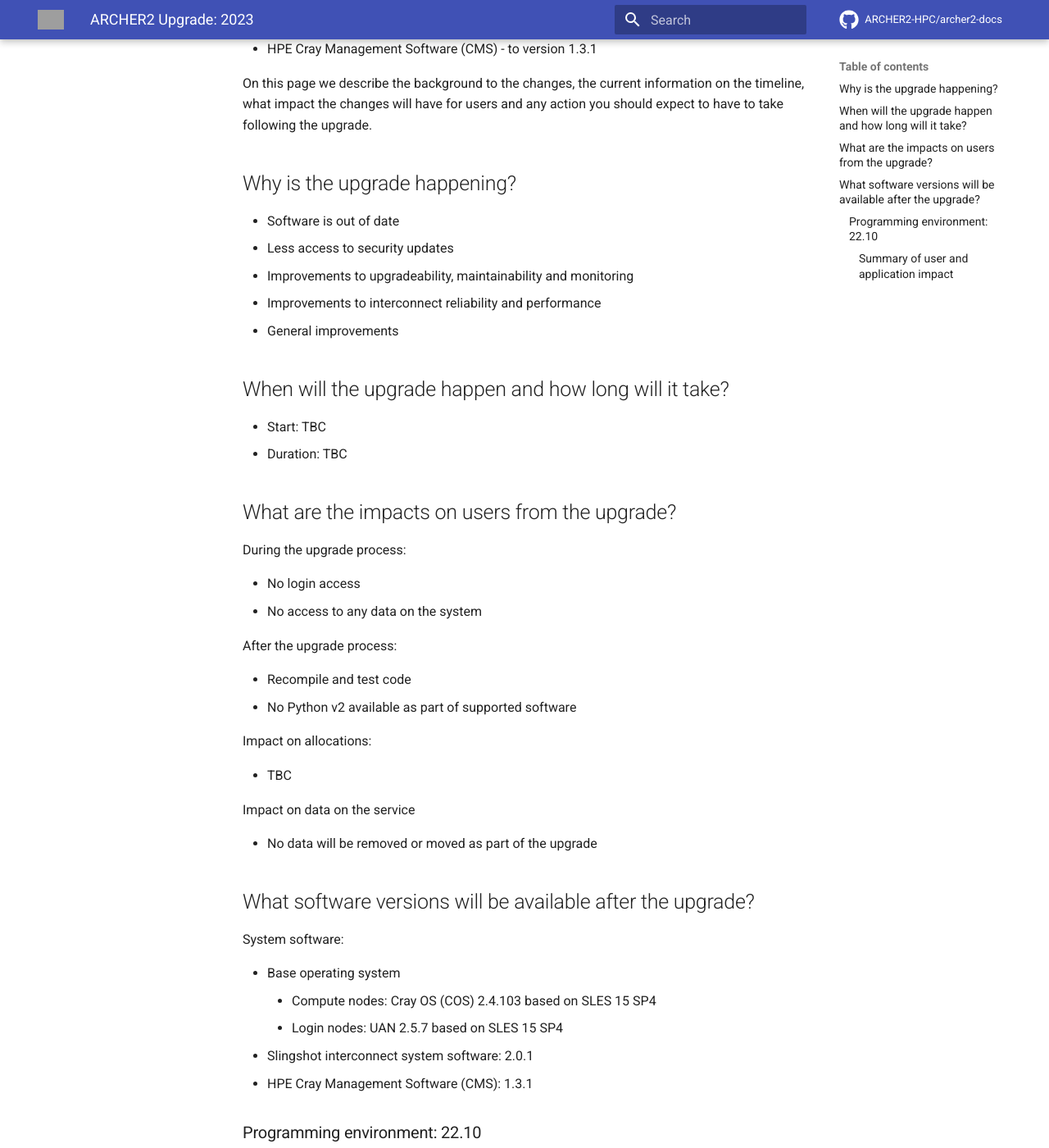
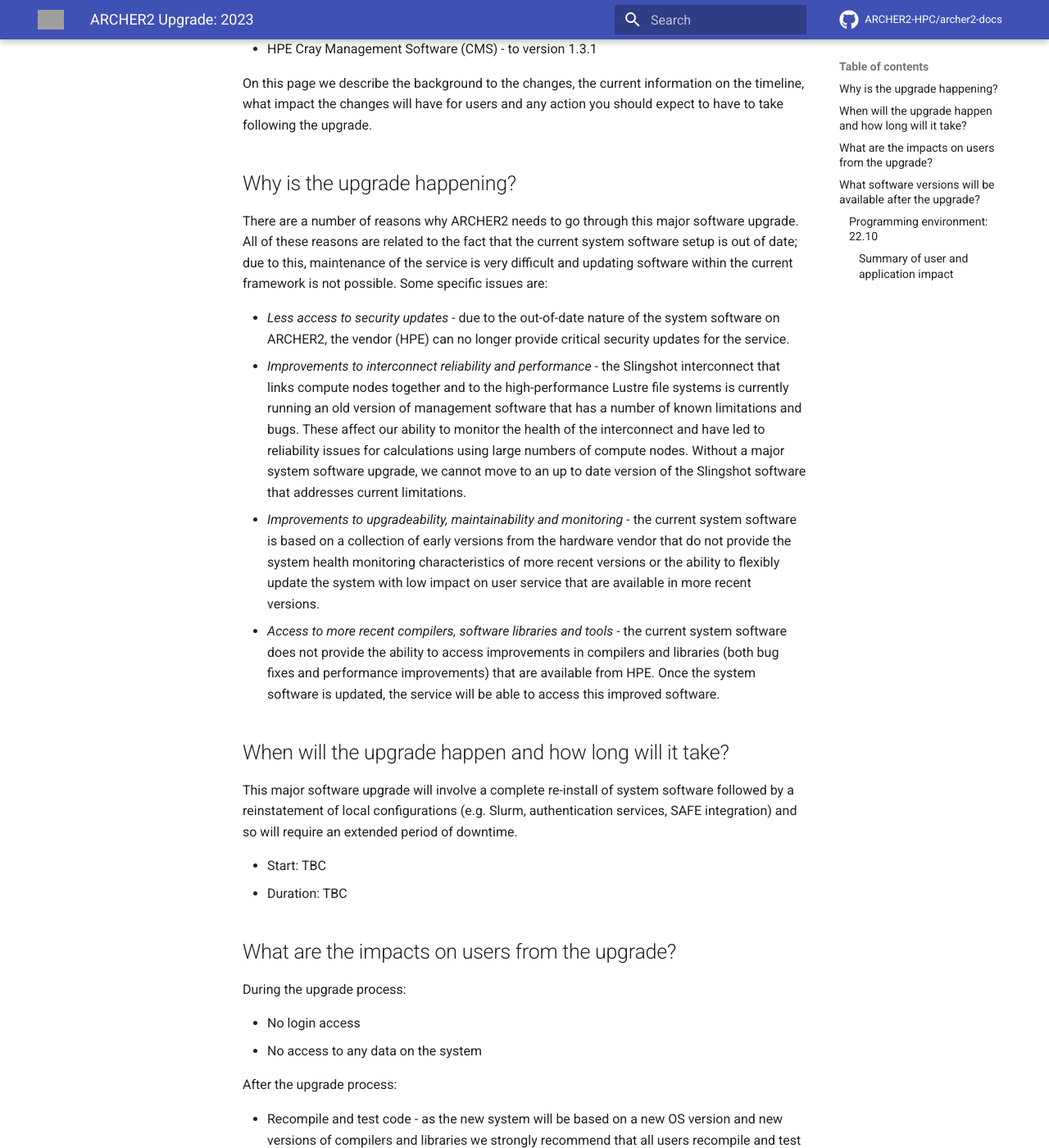
Before and after one commit to ARCHER2-HPC/archer2-docs, an MkDocs documentation site: the page built from docs/faq/upgrade-2023.md, in a window 1280 px wide and 1400 px high, scrolled down 573 px. Shown: the whole window at 82% size. Built offline with MkDocs 1.6.1 and Material for MkDocs 9.7.7, drawn with Linux system fonts in a browser that asks for light colours; comment, search, counter and statistics services are not loaded; some of the changed text lies outside the part shown; grey boxes are pictures that could not be loaded.

Commit message:
Updates update FAQ

```diff
--- a/docs/faq/upgrade-2023.md
+++ b/docs/faq/upgrade-2023.md
@@ -23,13 +23,37 @@
 
 ## Why is the upgrade happening?
 
- - Software is out of date
- - Less access to security updates
- - Improvements to upgradeability, maintainability and monitoring
- - Improvements to interconnect reliability and performance
- - General improvements
+There are a number of reasons why ARCHER2 needs to go through this major software
+upgrade. All of these reasons are related to the fact that the current system
+software setup is out of date; due to this, maintenance of the service is very
+difficult and updating software within the current framework is not possible.
+Some specific issues are:
+
+ - *Less access to security updates* - due to the out-of-date nature of the system
+   software on ARCHER2, the vendor (HPE) can no longer provide critical security
+   updates for the service.
+ - *Improvements to interconnect reliability and performance* - the Slingshot interconnect
+   that links compute nodes together and to the high-performance Lustre file systems
+   is currently running an old version of management software that has a number of known
+   limitations and bugs. These affect our ability to monitor the health of the interconnect
+   and have led to reliability issues for calculations using large numbers of compute nodes.
+   Without a major system software upgrade, we cannot move to an up to date version of the
+   Slingshot software that addresses current limitations.
+ - *Improvements to upgradeability, maintainability and monitoring* - the current system software
+   is based on a collection of early versions from the hardware vendor that do not provide
+   the system health monitoring characteristics of more recent versions or the ability to
+   flexibly update the system with low impact on user service that are available in more
+   recent versions.
+ - *Access to more recent compilers, software libraries and tools* - the current system
+   software does not provide the ability to access improvements in compilers and libraries
+   (both bug fixes and performance improvements) that are available from HPE. Once the
+   system software is updated, the service will be able to access this improved software.
 
 ## When will the upgrade happen and how long will it take?
+
+This major software upgrade will involve a complete re-install of system software followed
+by a reinstatement of local configurations (e.g. Slurm, authentication services, SAFE integration)
+and so will require an extended period of downtime.
 
  - Start: TBC
  - Duration: TBC
@@ -43,8 +67,12 @@
 
 After the upgrade process:
 
- - Recompile and test code
- - No Python v2 available as part of supported software
+ - Recompile and test code - as the new system will be based on a new OS version and
+   new versions of compilers and libraries we strongly recommend that all users recompile
+   and test all software on the service. The ARCHER2 CSE service will be recompiling all
+   centrally installed software.
+ - Note: there will be no Python 2 installation available as part of supported software
+   following the upgrade. Python 3 will continue to be fully-supported.
 
 Impact on allocations:
 
```
Also changed, not shown: other parts of docs/faq/upgrade-2023.md (+2 -2 lines).
